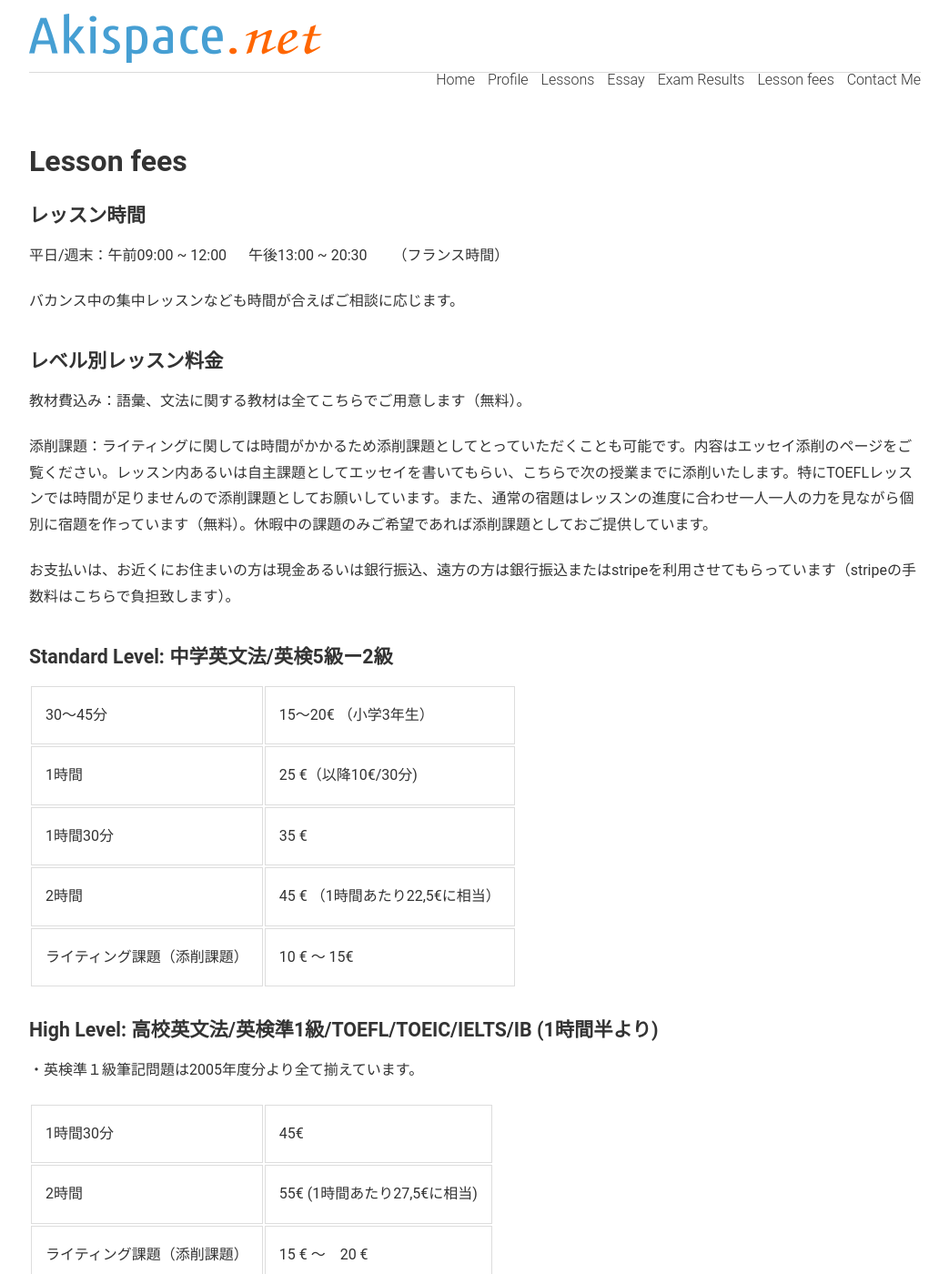
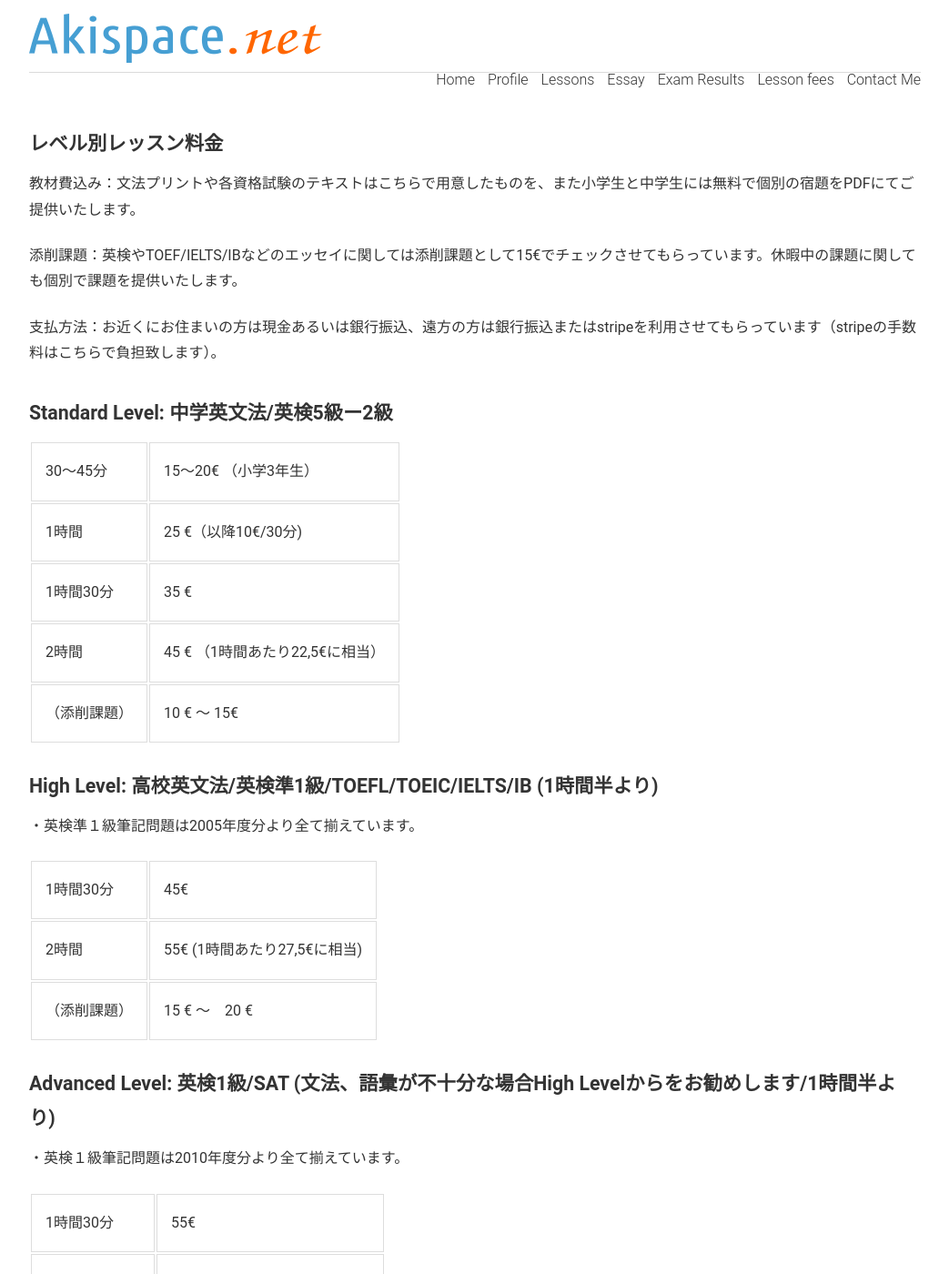
Before and after one commit to phocean/akispace, a Jekyll site: the page built from hour_fees.md, in a window 1280 px wide and 1400 px high. Shown: the whole window at 91% size, without its empty margins (118-1161 px from the left). Built offline with Jekyll 4.4.1, drawn with Linux system fonts in a browser that asks for light colours.

Commit message:
Update hour_fees.md

```diff
--- a/hour_fees.md
+++ b/hour_fees.md
@@ -2,25 +2,17 @@
 layout: page
 weight: 600
 entry: Lesson fees
-title: パリ英語家庭教師　レッスン時間/料金
+title: オンライン英語家庭教師　レッスン時間/料金
 description: フランス、パリ/ブローニュで探す英語家庭教師。英会話講師と家庭教師歴10年以上。英検1級、仏検1級、国家英語通訳ガイド資格など保持。各生徒さんのレベルに合わせて丁寧に英語を教えます。
 ---
 
-##  Lesson fees
-
-### レッスン時間
-
-平日/週末：午前09:00 ~ 12:00 　 午後13:00 ~ 20:30	　　（フランス時間）
-
-バカンス中の集中レッスンなども時間が合えばご相談に応じます。
-
 ### レベル別レッスン料金
 
-教材費込み：語彙、文法に関する教材は全てこちらでご用意します（無料）。
+教材費込み：文法プリントや各資格試験のテキストはこちらで用意したものを、また小学生と中学生には無料で個別の宿題をPDFにてご提供いたします。
 
-添削課題：ライティングに関しては時間がかかるため添削課題としてとっていただくことも可能です。内容はエッセイ添削のページをご覧ください。レッスン内あるいは自主課題としてエッセイを書いてもらい、こちらで次の授業までに添削いたします。特にTOEFLレッスンでは時間が足りませんので添削課題としてお願いしています。また、通常の宿題はレッスンの進度に合わせ一人一人の力を見ながら個別に宿題を作っています（無料）。休暇中の課題のみご希望であれば添削課題としておご提供しています。
+添削課題：英検やTOEF/IELTS/IBなどのエッセイに関しては添削課題として15€でチェックさせてもらっています。休暇中の課題に関しても個別で課題を提供いたします。
 
-お支払いは、お近くにお住まいの方は現金あるいは銀行振込、遠方の方は銀行振込またはstripeを利用させてもらっています（stripeの手数料はこちらで負担致します）。
+支払方法：お近くにお住まいの方は現金あるいは銀行振込、遠方の方は銀行振込またはstripeを利用させてもらっています（stripeの手数料はこちらで負担致します）。
 
 ### Standard Level: 中学英文法/英検5級ー2級
 
@@ -28,7 +20,7 @@ description: フランス、パリ/ブローニュで探す英語家庭教師。
 |   1時間    |    25 €（以降10€/30分)  |
 |   1時間30分  |   35 €    |
 |   2時間     |   45 € （1時間あたり22,5€に相当） |
-|  ライティング課題（添削課題）  |   10 € 〜 15€   |
+|  （添削課題）  |   10 € 〜 15€   |
 
 ### High Level: 高校英文法/英検準1級/TOEFL/TOEIC/IELTS/IB   (1時間半より)
 
@@ -36,7 +28,7 @@ description: フランス、パリ/ブローニュで探す英語家庭教師。
 
 |   1時間30分  |   45€ |
 |   2時間     |   55€ (1時間あたり27,5€に相当)  |
-|   ライティング課題（添削課題）   |    15 € 〜　20 €  |
+|   （添削課題）   |    15 € 〜　20 €  |
 
 ### Advanced Level: 英検1級/SAT  (文法、語彙が不十分な場合High Levelからをお勧めします/1時間半より)
 
@@ -44,4 +36,4 @@ description: フランス、パリ/ブローニュで探す英語家庭教師。
 
 |   1時間30分  |   55€ |
 |   2時間     |   65€ (1時間あたり32,5€に相当) |
-|   ライティング課題（添削課題）   |   20  € 〜　25 € |
+|  　（添削課題）   |   20  € 〜　25 € |
```
